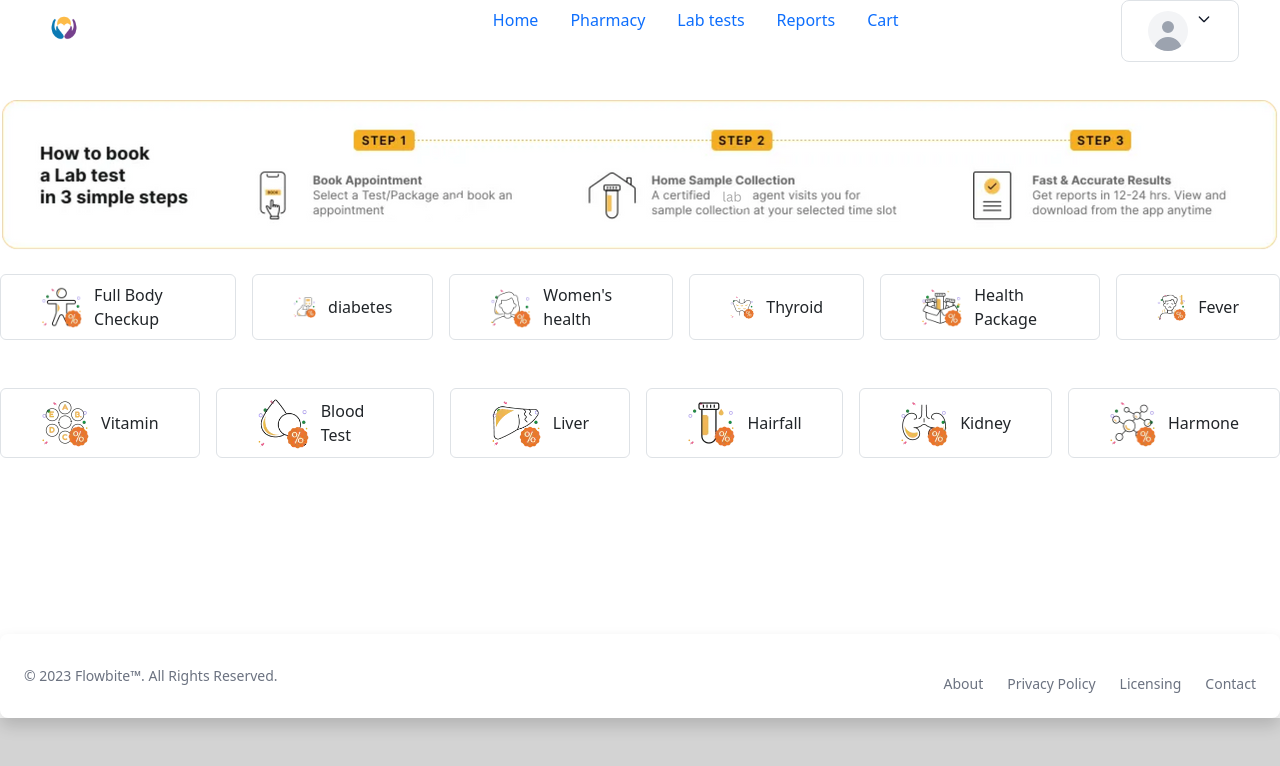
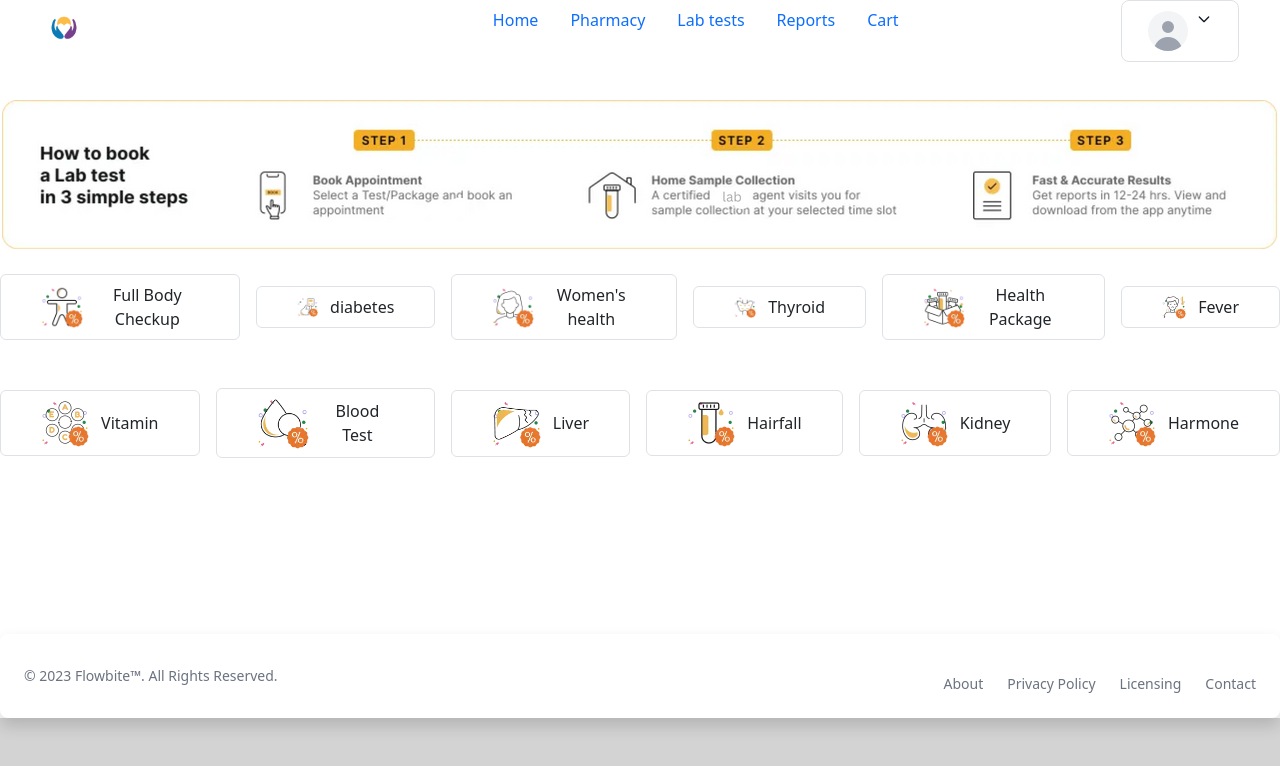
Before and after one commit to KUNCHE-VEERA-VENKATA-SAI-KARTHIK/Hospital-Management, a React (Vite) app in the folder hospital/: page /Labtest in a window 1280 px wide. Shown: the top 766 px of the page. Built offline with nearby package versions, Linux system fonts and the light colour scheme.

Commit message:
updated labtest

```diff
--- a/hospital/src/components/Labtest.jsx
+++ b/hospital/src/components/Labtest.jsx
@@ -25,6 +25,7 @@ export default function Labtest() {
     </div>
     <div  className="h-10">
     <div className="flex justify-center space-x-4 mt-4 mb-5">
+      <button>
       <div className=" flex border pt-2 pb-2 pl-10 pr-10 rounded">
         <div className="  content-center  justify-center ">
           <img src={FBC} className="h-2% w-14" />
@@ -33,6 +34,8 @@ export default function Labtest() {
           <p>Full Body Checkup</p>
         </div>
       </div>
+      </button>
+      <button>
       <div className=" flex border pt-2 pb-2 pl-10 pr-10 rounded">
         <div className="  content-center  justify-center ">
           <img src={diabetes} className="h-2% w-14" />
@@ -41,6 +44,8 @@ export default function Labtest() {
           <p>diabetes</p>
         </div>
       </div>
+      </button>
+      <button>
       <div className=" flex border pt-2 pb-2 pl-10 pr-10 rounded">
         <div className="  content-center  justify-center ">
           <img src={WOMENSHEALTH} className="h-2% w-14" />
@@ -49,6 +54,8 @@ export default function Labtest() {
           <p>Women's health</p>
         </div>
       </div>
+      </button>
+      <button>
       <div className=" flex border pt-2 pb-2 pl-10 pr-10 rounded">
         <div className="  content-center  justify-center ">
           <img src={Thyroid} className="h-2% w-14" />
@@ -57,6 +64,8 @@ export default function Labtest() {
           <p>Thyroid</p>
         </div>
       </div>
+      </button>
+      <button>
       <div className=" flex border pt-2 pb-2 pl-10 pr-10 rounded">
         <div className="  content-center  justify-center ">
           <img src={HealthPackage} className="h-2% w-14" />
@@ -65,6 +74,8 @@ export default function Labtest() {
           <p>Health Package</p>
         </div>
       </div>
+      </button>
+      <button>
       <div className=" flex border pt-2 pb-2 pl-10 pr-10 rounded">
         <div className="  content-center  justify-center ">
           <img src={Fever} className="h-2% w-14" />
@@ -73,10 +84,11 @@ export default function Labtest() {
           <p>Fever</p>
         </div>
       </div>
-
+      </button>
     </div>
 
 <div className="flex justify-center space-x-4 mt-4 mb-5">
+<button>
 <div className=" flex border pt-2 pb-2 pl-10 pr-10 rounded">
   <div className="  content-center  justify-center ">
     <img src={VITAMIN} className="h-2% w-14" />
@@ -85,6 +97,8 @@ export default function Labtest() {
     <p>Vitamin</p>
   </div>
 </div>
+</button>
+<button>
 <div className=" flex border pt-2 pb-2 pl-10 pr-10 rounded">
   <div className="  content-center  justify-center ">
     <img src={Blood} className="h-2% w-14" />
@@ -93,6 +107,8 @@ export default function Labtest() {
     <p>Blood Test</p>
   </div>
 </div>
+</button>
+<button>
 <div className=" flex border pt-2 pb-2 pl-10 pr-10 rounded">
   <div className="  content-center  justify-center ">
     <img src={Liver} className="h-2% w-14" />
@@ -101,6 +117,8 @@ export default function Labtest() {
     <p>Liver</p>
   </div>
 </div>
+</button>
+<button>
 <div className=" flex border pt-2 pb-2 pl-10 pr-10 rounded">
   <div className="  content-center  justify-center ">
     <img src={HAIRFALL} className="h-2% w-14" />
@@ -109,6 +127,8 @@ export default function Labtest() {
     <p>Hairfall</p>
   </div>
 </div>
+</button>
+<button>
 <div className=" flex border pt-2 pb-2 pl-10 pr-10 rounded">
   <div className="  content-center  justify-center ">
     <img src={Kidney} className="h-2% w-14" />
@@ -117,6 +137,8 @@ export default function Labtest() {
     <p>Kidney</p>
   </div>
 </div>
+</button>
+<button>
 <div className=" flex border pt-2 pb-2 pl-10 pr-10 rounded">
   <div className="  content-center  justify-center ">
     <img src={HORMONE} className="h-2% w-14" />
@@ -125,7 +147,7 @@ export default function Labtest() {
     <p>Harmone</p>
   </div>
 </div>
-
+</button>
 </div>
 </div>
 </>
```
